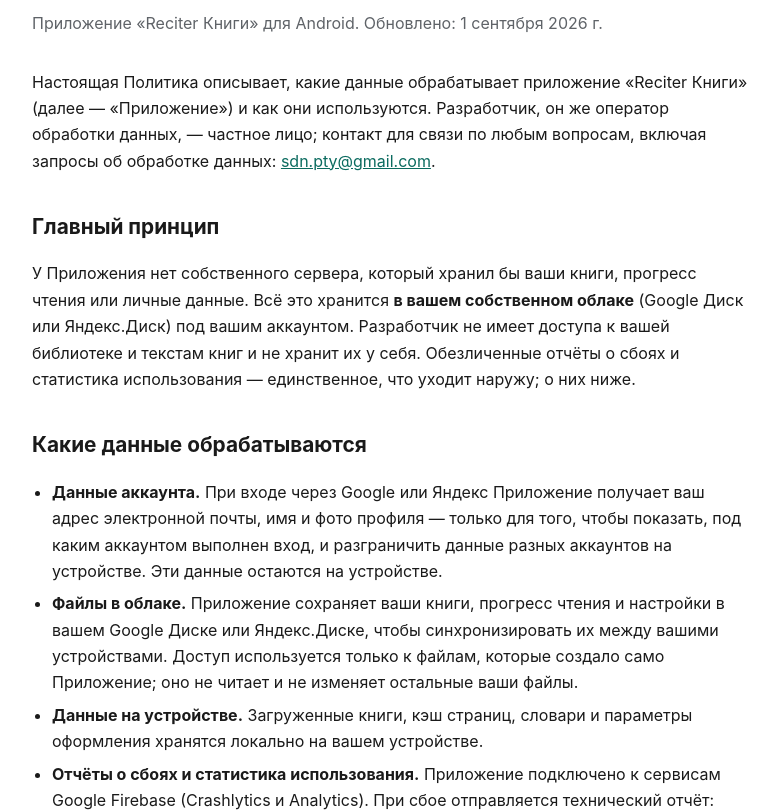
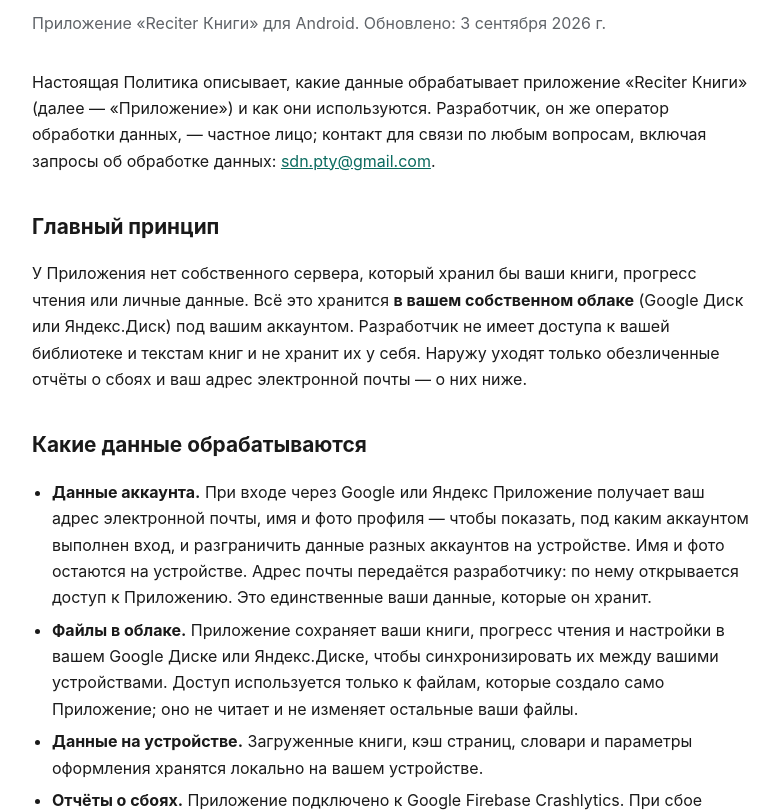
Before and after one commit to sdn-reciter/reciter-releases, a plain HTML site: page pages/privacy.html in a window 1280 px wide. Shown: the part 145-957 px from the top of the page, without its empty margins (248-1027 px from the left). Drawn offline with Linux system fonts and the light colour scheme.

Commit message:
Update privacy policy date and content

```diff
--- a/pages/privacy.html
+++ b/pages/privacy.html
@@ -27,7 +27,7 @@
 <main class="wrap">
   <a class="back" href="index.html">← Reciter Книги</a>
   <h1>Политика конфиденциальности</h1>
-  <p class="date">Приложение «Reciter Книги» для Android. Обновлено: 1 сентября 2026 г.</p>
+  <p class="date">Приложение «Reciter Книги» для Android. Обновлено: 3 сентября 2026 г.</p>
 
   <p>Настоящая Политика описывает, какие данные обрабатывает приложение «Reciter Книги»
      (далее — «Приложение») и как они используются. Разработчик, он же оператор
@@ -38,28 +38,28 @@
   <p>У Приложения нет собственного сервера, который хранил бы ваши книги, прогресс
      чтения или личные данные. Всё это хранится <strong>в вашем собственном облаке</strong>
      (Google Диск или Яндекс.Диск) под вашим аккаунтом. Разработчик не имеет доступа
-     к вашей библиотеке и текстам книг и не хранит их у себя. Обезличенные отчёты
-     о сбоях и статистика использования — единственное, что уходит наружу; о них
-     ниже.</p>
+     к вашей библиотеке и текстам книг и не хранит их у себя. Наружу уходят только
+     обезличенные отчёты о сбоях и ваш адрес электронной почты — о них ниже.</p>
 
   <h2>Какие данные обрабатываются</h2>
   <ul>
     <li><strong>Данные аккаунта.</strong> При входе через Google или Яндекс Приложение
-        получает ваш адрес электронной почты, имя и фото профиля — только для того,
-        чтобы показать, под каким аккаунтом выполнен вход, и разграничить данные разных
-        аккаунтов на устройстве. Эти данные остаются на устройстве.</li>
+        получает ваш адрес электронной почты, имя и фото профиля — чтобы показать, под
+        каким аккаунтом выполнен вход, и разграничить данные разных аккаунтов на
+        устройстве. Имя и фото остаются на устройстве. Адрес почты передаётся
+        разработчику: по нему открывается доступ к Приложению. Это единственные ваши
+        данные, которые он хранит.</li>
     <li><strong>Файлы в облаке.</strong> Приложение сохраняет ваши книги, прогресс
         чтения и настройки в вашем Google Диске или Яндекс.Диске, чтобы синхронизировать
         их между вашими устройствами. Доступ используется только к файлам, которые
         создало само Приложение; оно не читает и не изменяет остальные ваши файлы.</li>
     <li><strong>Данные на устройстве.</strong> Загруженные книги, кэш страниц, словари
         и параметры оформления хранятся локально на вашем устройстве.</li>
-    <li><strong>Отчёты о сбоях и статистика использования.</strong> Приложение
-        подключено к сервисам Google Firebase (Crashlytics и Analytics). При сбое
-        отправляется технический отчёт: модель устройства, версия Android, версия
-        приложения и место, где произошла ошибка. Отдельно собирается обезличенная
-        статистика — запуски приложения, открытые экраны и подобные события. Ни текст
-        книг, ни названия ваших книг, ни содержимое библиотеки туда не попадают.</li>
+    <li><strong>Отчёты о сбоях.</strong> Приложение подключено к Google Firebase
+        Crashlytics. При сбое отправляется технический отчёт: модель устройства, версия
+        Android, версия Приложения, место ошибки и служебные записи о том, что
+        происходило перед ней. Ни текст книг, ни их названия, ни содержимое вашей
+        библиотеки туда не попадают. Статистика использования не собирается.</li>
   </ul>
 
   <h2>Использование данных Google</h2>
@@ -75,7 +75,8 @@
   <ul>
     <li>Не показывает рекламу.</li>
     <li>Не продаёт и не передаёт ваши данные третьим лицам.</li>
-    <li>Не собирает данные на сервер разработчика.</li>
+    <li>Не собирает статистику использования.</li>
+    <li>Не хранит у разработчика ничего, кроме адреса вашей почты.</li>
   </ul>
 
   <h2>Собственный голосовой сервер (необязательно)</h2>
```
